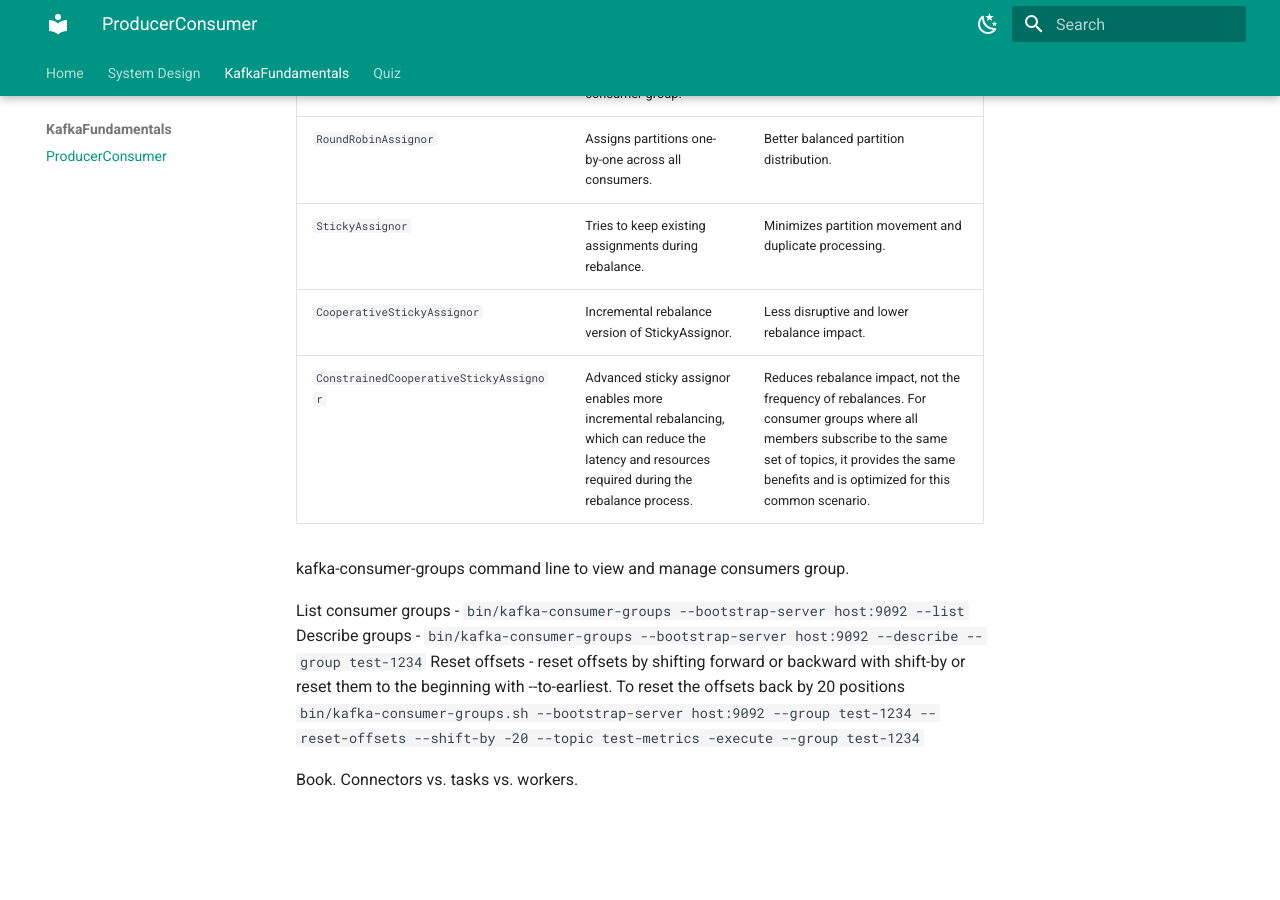
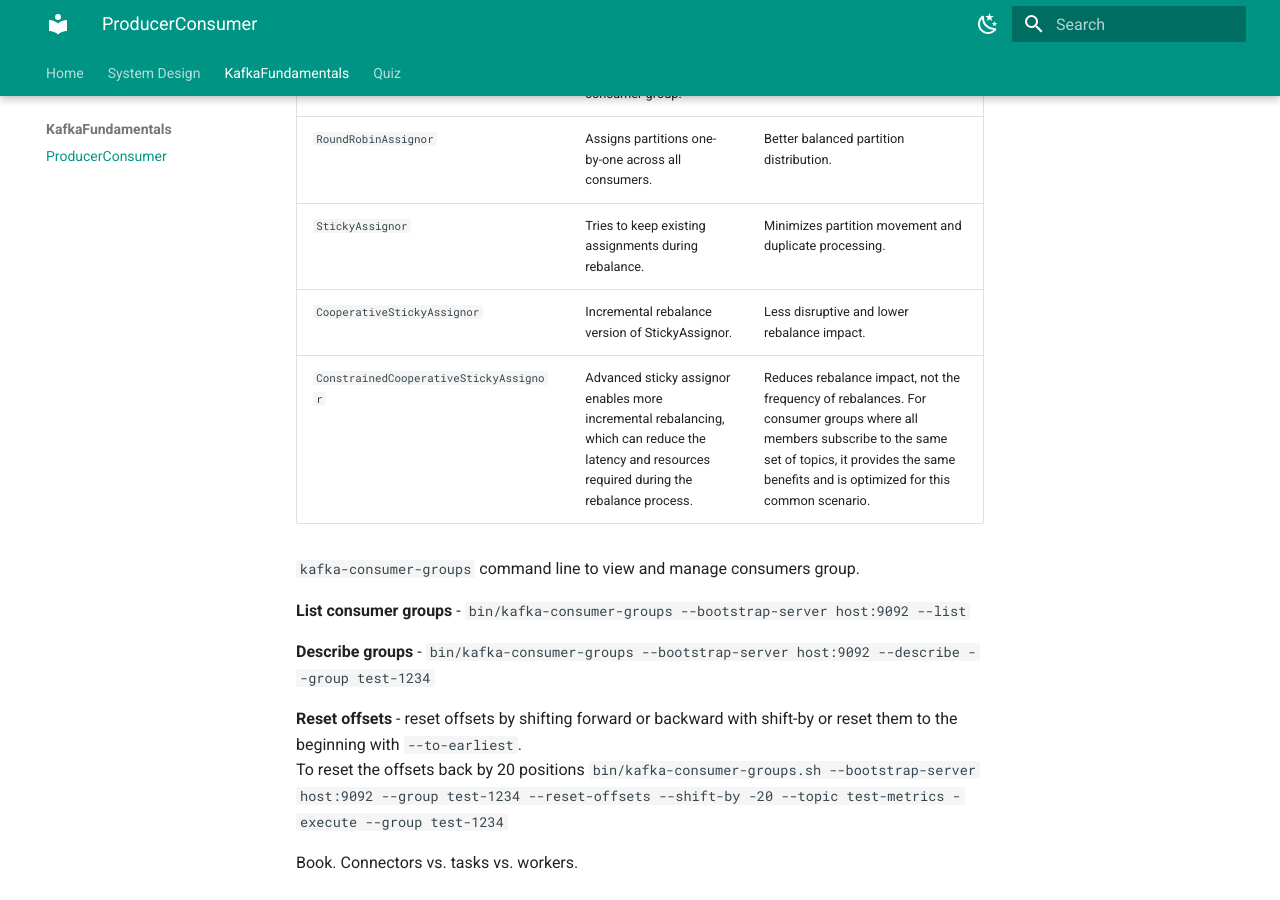
Before and after one commit to Suchismita-Deb/blogSystemDesign, an MkDocs documentation site: the page built from docs/KafkaFundamentals/ProducerConsumer.md, in a window 1280 px wide and 900 px high, scrolled down 3575 px. Built offline with MkDocs 1.6.1 and Material for MkDocs 9.7.7, drawn with Linux system fonts in a browser that asks for light colours; before the commit the page ends 4392 px from its top, so only the background shows below that.

```diff
--- a/docs/KafkaFundamentals/ProducerConsumer.md
+++ b/docs/KafkaFundamentals/ProducerConsumer.md
@@ -117,11 +117,14 @@ Set - `enable.auto.commit=false`
 | `ConstrainedCooperativeStickyAssignor` | Advanced sticky assignor enables more incremental rebalancing, which can reduce the latency and resources required during the rebalance process. | Reduces rebalance impact, not the frequency of rebalances. For consumer groups where all members subscribe to the same set of topics, it provides the same benefits and is optimized for this common scenario. | Works for common-topic subscription pattern only. |
 
 
-kafka-consumer-groups command line to view and manage consumers group.
+`kafka-consumer-groups` command line to view and manage consumers group.
 
-List consumer groups - `bin/kafka-consumer-groups --bootstrap-server host:9092 --list`
-Describe groups - `bin/kafka-consumer-groups --bootstrap-server host:9092 --describe --group test-1234`
-Reset offsets - reset offsets by shifting forward or backward with shift-by or reset them to the beginning with --to-earliest. To reset the offsets back by 20 positions `bin/kafka-consumer-groups.sh --bootstrap-server host:9092 --group test-1234 --reset-offsets --shift-by -20 --topic test-metrics -execute --group test-1234`
+**List consumer groups** - `bin/kafka-consumer-groups --bootstrap-server host:9092 --list`
+
+**Describe groups** - `bin/kafka-consumer-groups --bootstrap-server host:9092 --describe --group test-1234`
+
+**Reset offsets** - reset offsets by shifting forward or backward with shift-by or reset them to the beginning with `--to-earliest`.
+To reset the offsets back by 20 positions `bin/kafka-consumer-groups.sh --bootstrap-server host:9092 --group test-1234 --reset-offsets --shift-by -20 --topic test-metrics -execute --group test-1234`
 
 
 
```
Also changed, not shown: docs/SystemDesign/Pattern.md (+51 -15 lines).
